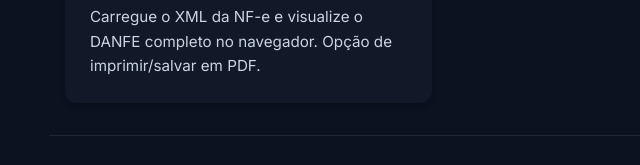
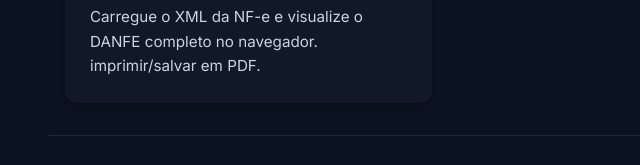
Before and after one commit to adeniltonvanucci-cmyk/Despert_Max, a plain HTML site: page index.html in a window 1280 px wide. Shown: the part 787-952 px from the top of the page, 1-641 px from the left. Drawn offline with Linux system fonts and the light colour scheme.

Commit message:
Update index.html

```diff
--- a/index.html
+++ b/index.html
@@ -52,7 +52,7 @@
       <a href="ferramentas/converter_xml.html" class="card">
         <span class="tool-icon">🧾</span>
         <h3>Visualizar XML da NF-e (DANFE – gratuito)</h3>
-        <p>Carregue o XML da NF-e e visualize o DANFE completo no navegador. Opção de imprimir/salvar em PDF.</p>
+        <p>Carregue o XML da NF-e e visualize o DANFE completo no navegador. imprimir/salvar em PDF.</p>
       </a>
     </section>
   </main>
```
